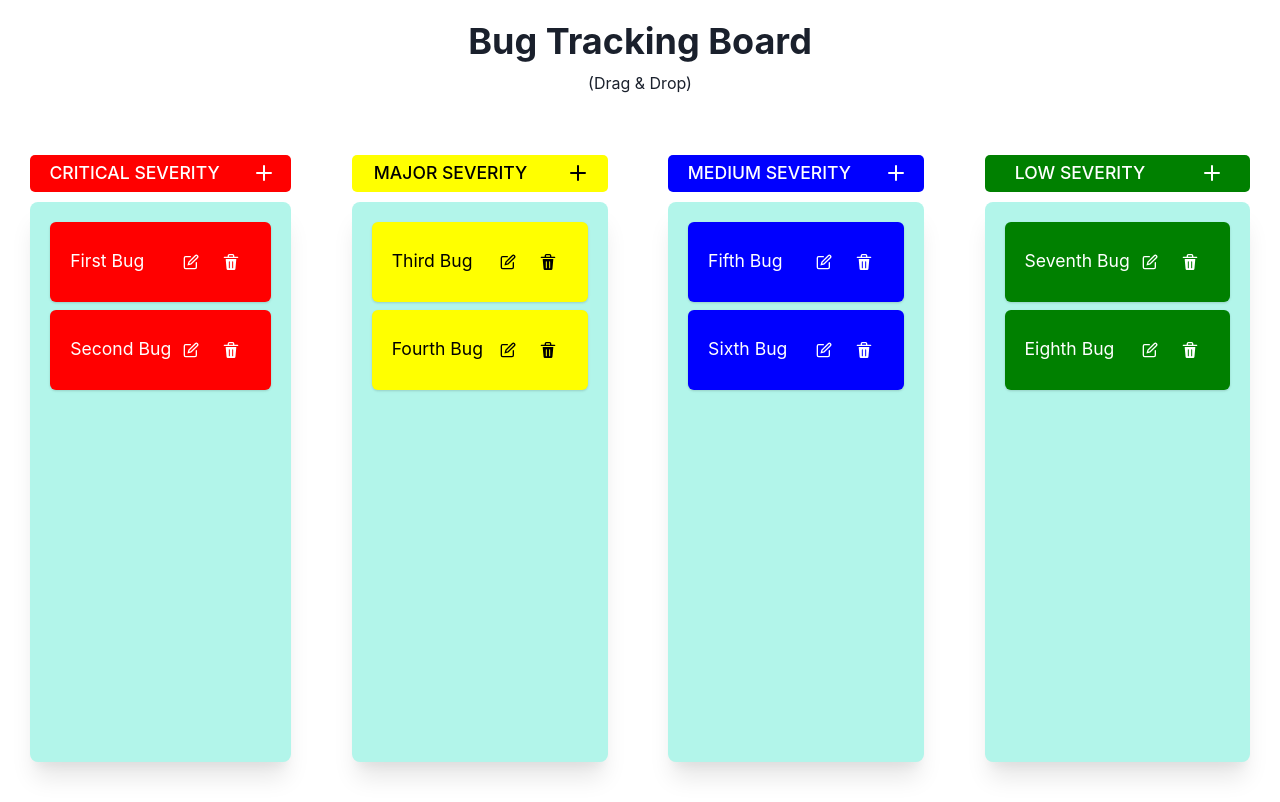
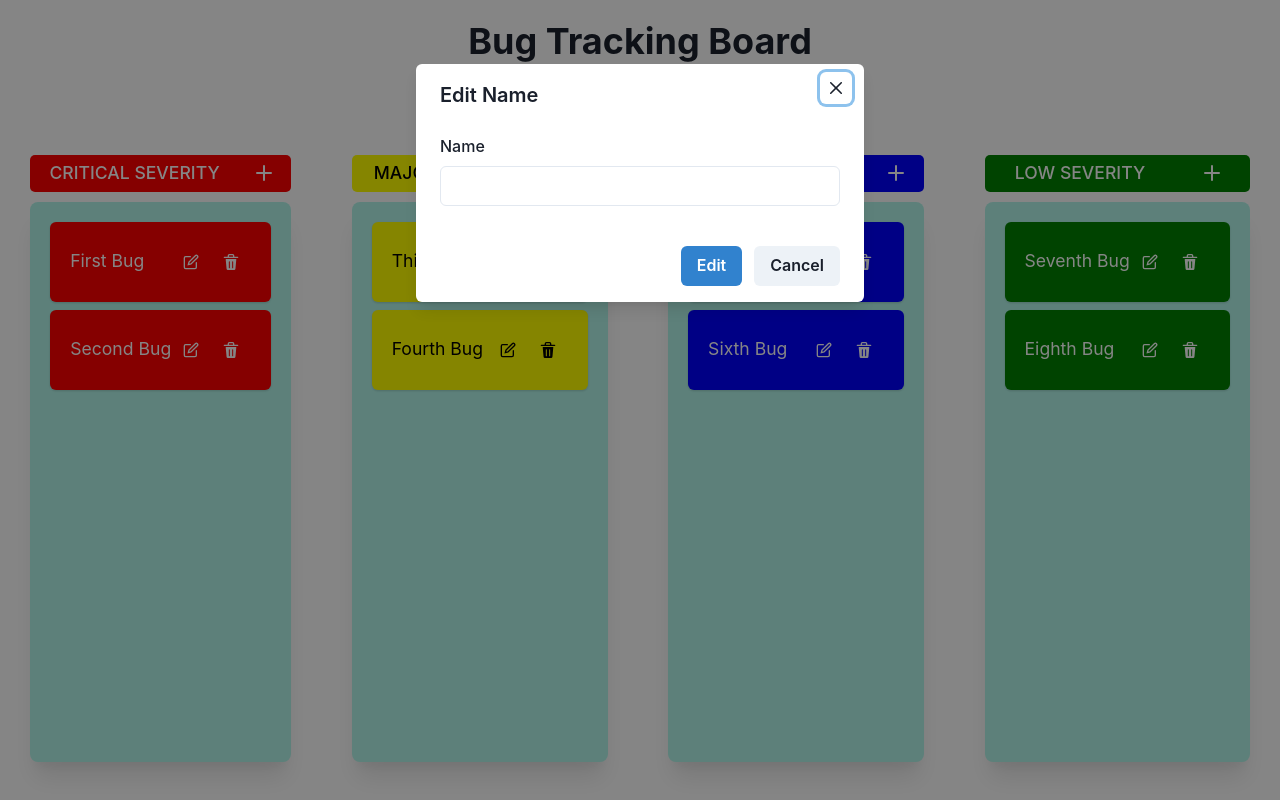
Before and after one commit to salil-01/Bug-Tracker-Board, a React (Vite) app in the folder frontend/: page / in a window 1280 px wide. Both pictures are taken after a click on the button 191 px from the left and 261 px from the top of the page. Built offline with nearby package versions, Linux system fonts and the light colour scheme.

Commit message:
added edit modal

```diff
--- a/frontend/src/components/BugCard.jsx
+++ b/frontend/src/components/BugCard.jsx
@@ -7,8 +7,9 @@ import {
   Text,
   Tooltip,
 } from "@chakra-ui/react";
+import { EditModal } from "./EditModal";
 
-export const BugCard = ({ id, name, color, handleDelete, columnId }) => {
+export const BugCard = ({ id, name, bgColor, handleDelete, columnId }) => {
   const handleDeleteClick = () => {
     // console.log(id);
     handleDelete(columnId, id);
@@ -19,20 +20,12 @@ export const BugCard = ({ id, name, color, handleDelete, columnId }) => {
         <Flex justifyContent={"space-between"} alignItems={"center"}>
           <Text
             fontSize={"1.1rem"}
-            color={color === "yellow" ? "black" : "white"}
+            color={bgColor === "yellow" ? "black" : "white"}
           >
             {name}
           </Text>
           <HStack gap={"0px"}>
-            <Tooltip hasArrow label="Edit" bg="gray.300" color="black">
-              <Button
-                variant={"ghost"}
-                width={"10px"}
-                _hover={{ cursor: "pointer", color: "white" }}
-              >
-                <EditIcon color={color === "yellow" ? "black" : "white"} />
-              </Button>
-            </Tooltip>
+            <EditModal bgColor={bgColor} />
             <Tooltip hasArrow label="Delete" bg="gray.300" color="black">
               <Button
                 variant={"ghost"}
@@ -40,7 +33,7 @@ export const BugCard = ({ id, name, color, handleDelete, columnId }) => {
                 _hover={{ cursor: "pointer", color: "white" }}
                 onClick={handleDeleteClick}
               >
-                <DeleteIcon color={color === "yellow" ? "black" : "white"} />
+                <DeleteIcon color={bgColor === "yellow" ? "black" : "white"} />
               </Button>
             </Tooltip>
           </HStack>
--- /dev/null
+++ b/frontend/src/components/EditModal.jsx
@@ -0,0 +1,61 @@
+import { EditIcon } from "@chakra-ui/icons";
+import {
+  Modal,
+  ModalOverlay,
+  ModalContent,
+  ModalHeader,
+  ModalFooter,
+  ModalBody,
+  ModalCloseButton,
+  Button,
+  FormControl,
+  useDisclosure,
+  FormLabel,
+  Input,
+  Tooltip,
+} from "@chakra-ui/react";
+import { useState } from "react";
+export const EditModal = ({ bgColor }) => {
+  //   console.log(disabled);
+  const [name, setName] = useState("");
+  const { isOpen, onOpen, onClose } = useDisclosure();
+  const handleClick = () => {
+    console.log("click");
+    console.log(name);
+  };
+  return (
+    <>
+      <Tooltip hasArrow label="Edit" bg="gray.300" color="black">
+        <Button
+          variant={"ghost"}
+          width={"10px"}
+          _hover={{ cursor: "pointer", color: "white" }}
+          onClick={onOpen}
+        >
+          <EditIcon color={bgColor === "yellow" ? "black" : "white"} />
+        </Button>
+      </Tooltip>
+
+      <Modal isOpen={isOpen} onClose={onClose}>
+        <ModalOverlay />
+        <ModalContent>
+          <ModalHeader>Edit Name</ModalHeader>
+          <ModalCloseButton />
+          <ModalBody pb={6}>
+            <FormControl>
+              <FormLabel>Name</FormLabel>
+              <Input onChange={(e) => setName(e.target.value)} />
+            </FormControl>
+          </ModalBody>
+
+          <ModalFooter>
+            <Button colorScheme="blue" mr={3} onClick={handleClick}>
+              Edit
+            </Button>
+            <Button onClick={onClose}>Cancel</Button>
+          </ModalFooter>
+        </ModalContent>
+      </Modal>
+    </>
+  );
+};
--- a/frontend/src/pages/Dashboard.jsx
+++ b/frontend/src/pages/Dashboard.jsx
@@ -170,7 +170,7 @@ export const Dashboard = () => {
                                 >
                                   <BugCard
                                     name={item.name}
-                                    color={column.bg}
+                                    bgColor={column.bg}
                                     id={item.id}
                                     handleDelete={handleDelete}
                                     columnId={columnId}
```
